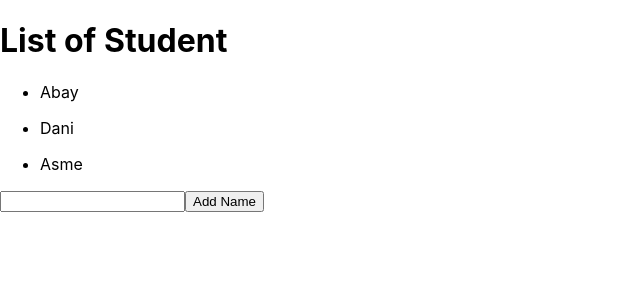
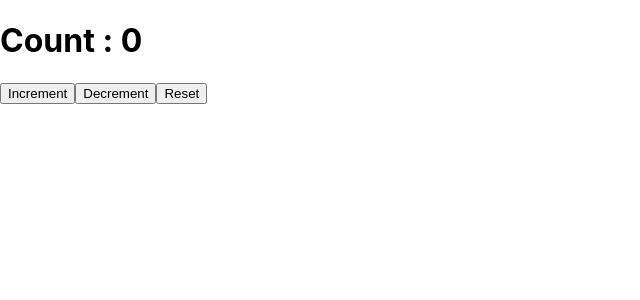
Before and after one commit to AbayTesfaye/State-Management, a React (Create React App) app: page / in a window 1280 px wide. Shown: the top 300 px of the page, without its empty margins (0-640 px from the left). Built offline with nearby package versions, Linux system fonts and the light colour scheme.

Commit message:
Handle useReducer

```diff
--- a/src/App.js
+++ b/src/App.js
@@ -1,31 +1,28 @@
+import { useReducer } from "react";
 import "./App.css";
-import { useState } from "react";
+
+const intialState = 0;
+const reducer = (state, action) => {
+  switch (action) {
+    case "increament":
+      return state + 1;
+    case "decreament":
+      return state - 1;
+    case "reset":
+      return intialState;
+    default:
+      return state;
+  }
+};
+
 function App() {
-  const [list, setList] = useState(["Abay", "Dani", "Asme"]);
-  const [name, setName] = useState();
-
-  function handleInput(e) {
-    setName(e.target.value);
-  }
-
-  function addName() {
-    setList([...list, name]);
-  }
-
+  const [count, Dispatch] = useReducer(reducer, intialState);
   return (
     <div>
-      <h1>List of Student </h1>
-      {list.map((name) => {
-        return (
-          <ul>
-            <li key={name}>{name}</li>
-          </ul>
-        );
-      })}
-      <div>
-        <input type="text" onChange={handleInput} />
-        <button onClick={addName}>Add Name</button>
-      </div>
+      <h1>Count : {count}</h1>
+      <button onClick={() => Dispatch("increament")}>Increment</button>
+      <button onClick={() => Dispatch("decreament")}>Decrement</button>
+      <button onClick={() => Dispatch("reset")}>Reset</button>
     </div>
   );
 }
```
